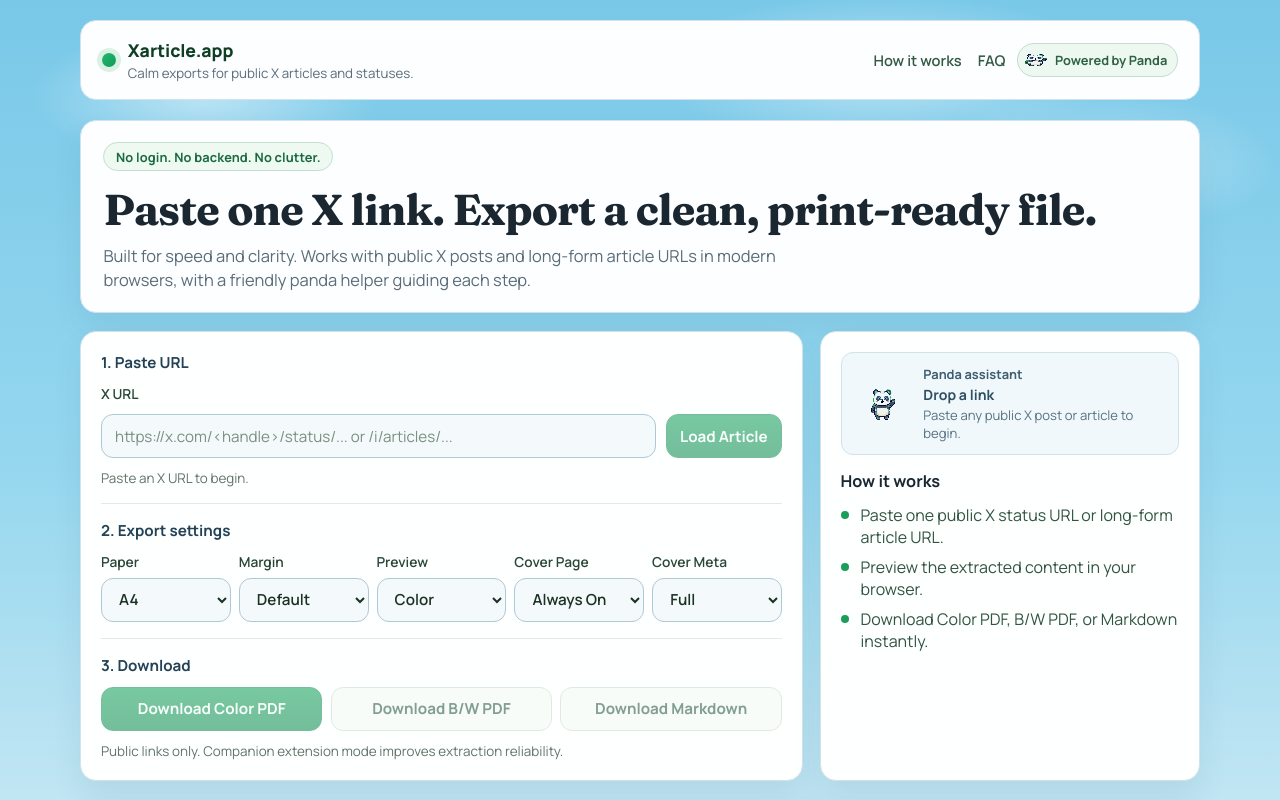
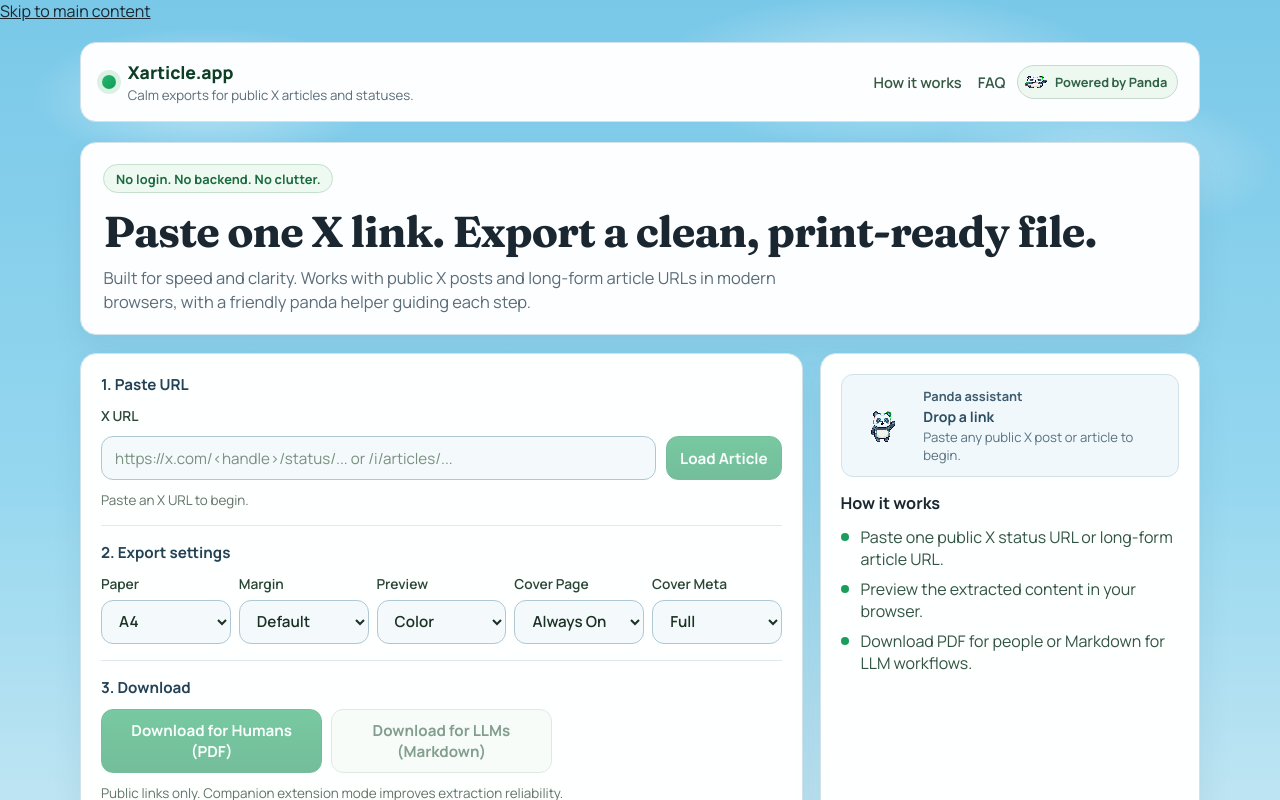
Before and after one commit to SmitMachhi/Xarticle, a React (Vite) app: page / in a window 1280 px wide. Shown: the top 800 px of the page. Built offline with nearby package versions, Linux system fonts and the light colour scheme; what pdfmake would draw is missing.

Commit message:
two buttons bitch

```diff
--- a/src/App.tsx
+++ b/src/App.tsx
@@ -15,7 +15,7 @@ const APP_TAGLINE = 'Calm exports for public X articles and statuses.'
 const HOW_IT_WORKS = [
   'Paste one public X status URL or long-form article URL.',
   'Preview the extracted content in your browser.',
-  'Download Color PDF, B/W PDF, or Markdown instantly.',
+  'Download PDF for people or Markdown for LLM workflows.',
 ]
 
 const FAQ_ITEMS = [
@@ -33,7 +33,7 @@ const FAQ_ITEMS = [
   },
   {
     question: 'What export formats are available?',
-    answer: 'Color PDF, B/W PDF, and Markdown are supported.',
+    answer: 'PDF and Markdown are supported.',
   },
 ]
 
@@ -47,7 +47,7 @@ function App() {
   const [article, setArticle] = useState<ExtractedArticle | null>(null)
   const [loading, setLoading] = useState(false)
   const [error, setError] = useState<string | null>(null)
-  const [downloadState, setDownloadState] = useState<'idle' | 'color' | 'bw' | 'markdown'>('idle')
+  const [downloadState, setDownloadState] = useState<'idle' | 'pdf' | 'markdown'>('idle')
 
   useEffect(() => {
     const params = new URLSearchParams(window.location.search)
@@ -111,7 +111,7 @@ function App() {
       return
     }
 
-    setDownloadState(themeMode)
+    setDownloadState('pdf')
     try {
       await downloadArticlePdf(article, {
         paperSize,
@@ -143,6 +143,9 @@ function App() {
 
   return (
     <div className="site-shell">
+      <a className="skip-link" href="#main-content">
+        Skip to main content
+      </a>
       <header className="site-header">
         <div className="brand-block">
           <span className="brand-dot" aria-hidden="true" />
@@ -163,7 +166,7 @@ function App() {
         </div>
       </header>
 
-      <main className="content-wrap">
+      <main className="content-wrap" id="main-content">
         <section className="hero-shell">
           <p className="hero-kicker">No login. No backend. No clutter.</p>
           <h1 className="hero-title">Paste one X link. Export a clean, print-ready file.</h1>
@@ -190,7 +193,9 @@ function App() {
                   {loading ? 'Loading...' : 'Load Article'}
                 </button>
               </div>
-              <p className={`url-status url-status-${urlClassification.kind}`}>{urlClassification.reason}</p>
+              <p className={`url-status url-status-${urlClassification.kind}`} aria-live="polite">
+                {urlClassification.reason}
+              </p>
             </section>
 
             <section className="section-block">
@@ -241,14 +246,11 @@ function App() {
             <section className="section-block">
               <h2 className="section-title">3. Download</h2>
               <div className="button-row">
-                <button className="btn-primary" onClick={() => downloadPdf('color')} disabled={!canDownload}>
-                  {downloadState === 'color' ? 'Generating...' : 'Download Color PDF'}
-                </button>
-                <button className="btn-muted" onClick={() => downloadPdf('bw')} disabled={!canDownload}>
-                  {downloadState === 'bw' ? 'Generating...' : 'Download B/W PDF'}
+                <button className="btn-primary" onClick={() => downloadPdf(previewTheme)} disabled={!canDownload}>
+                  {downloadState === 'pdf' ? 'Generating...' : 'Download for Humans (PDF)'}
                 </button>
                 <button className="btn-muted" onClick={downloadMarkdown} disabled={!canDownload}>
-                  {downloadState === 'markdown' ? 'Generating...' : 'Download Markdown'}
+                  {downloadState === 'markdown' ? 'Generating...' : 'Download for LLMs (Markdown)'}
                 </button>
               </div>
               <p className="helper-line">Public links only. Companion extension mode improves extraction reliability.</p>
```
